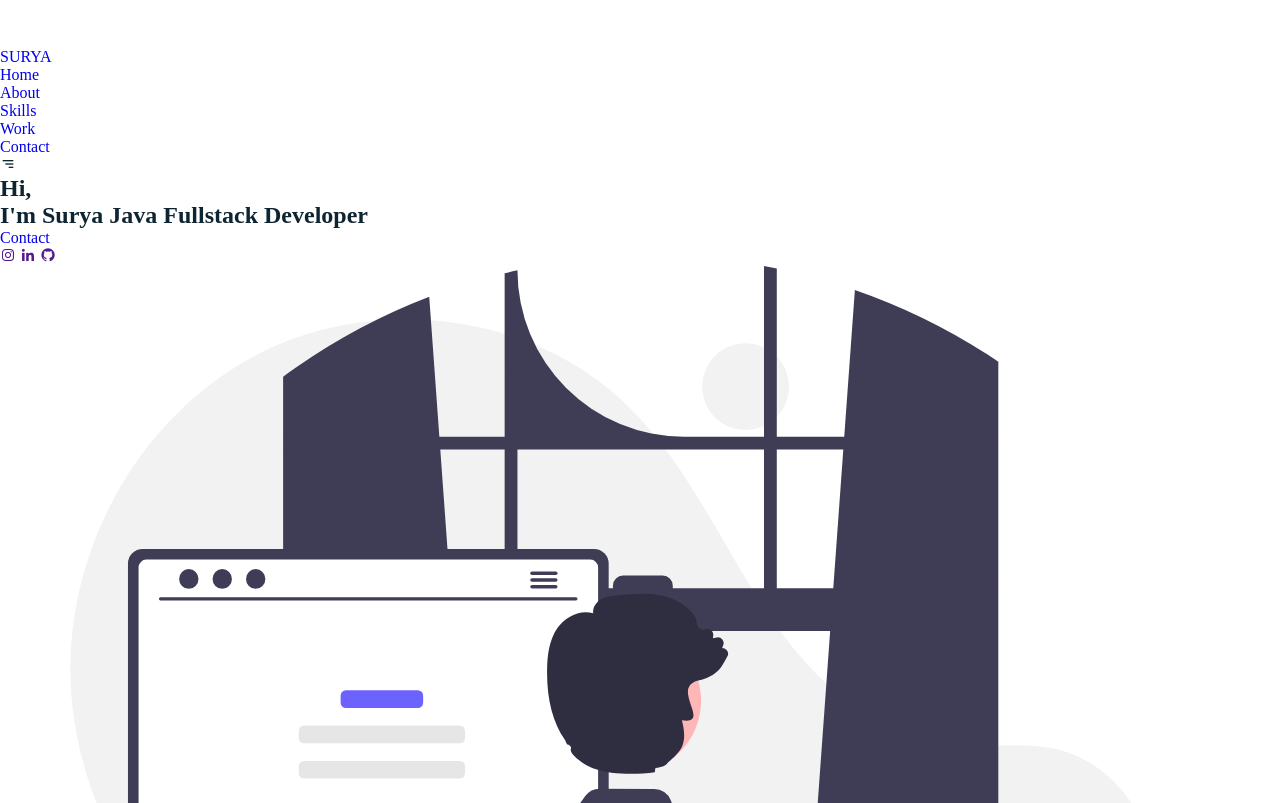
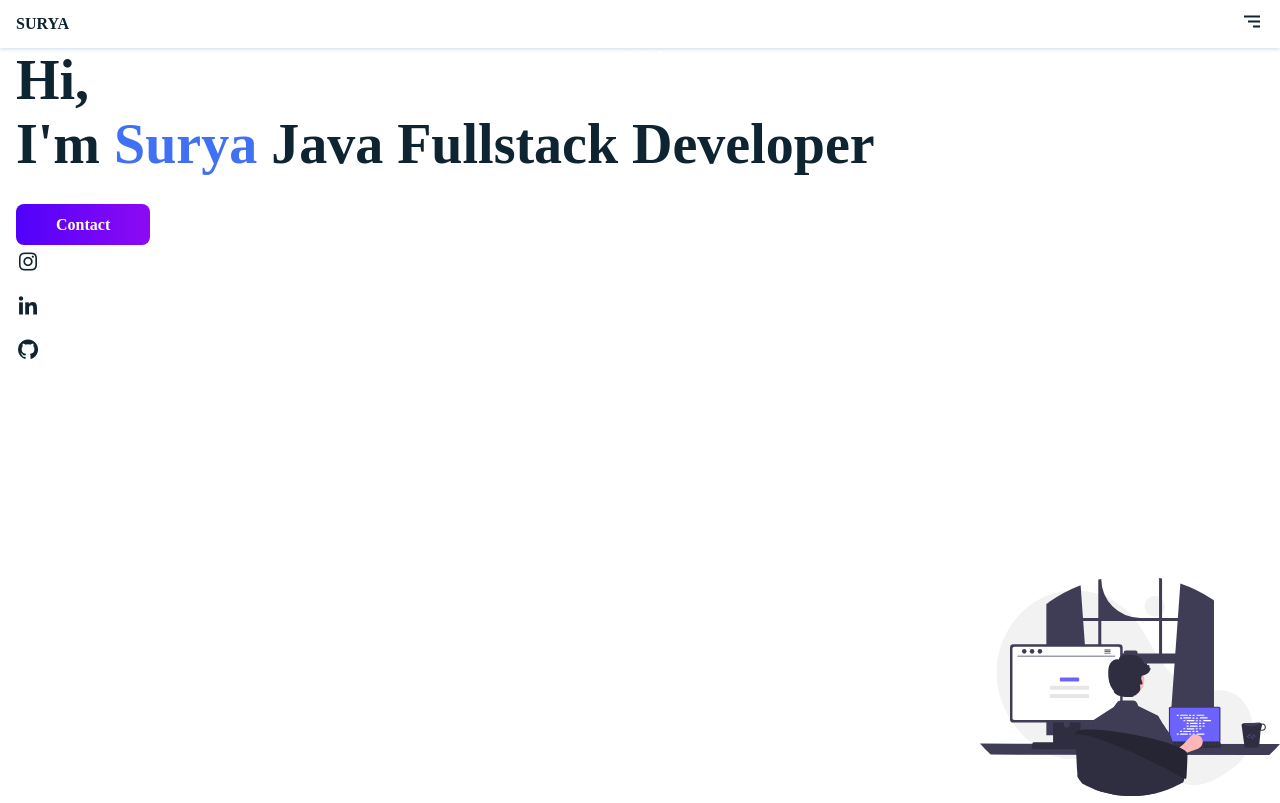
Before and after one commit to suryaa-developer/Portfolio, a plain HTML site: page index.html in a window 1280 px wide. Shown: the top 803 px of the page. Drawn offline with nearby package versions, Linux system fonts and the light colour scheme.

Commit message:
css for home section

```diff
--- a/css/style.css
+++ b/css/style.css
@@ -32,12 +32,12 @@
 
 /* margins */
 :root{
-    --ab-1:0.5rem;
-    --ab-2:1rem;
-    --ab-3:1.5rem;
-    --ab-4:2rem;
-    --ab-5:2.5rem;
-    --ab-6:3rem;
+    --mb-1:0.5rem;
+    --mb-2:1rem;
+    --mb-3:1.5rem;
+    --mb-4:2rem;
+    --mb-5:2.5rem;
+    --mb-6:3rem;
 }
 /* z-index */
 :root{
@@ -75,3 +75,141 @@ img{
     height: auto;
     display: block;
 }
+/* custom css classes */
+
+/* layout */
+.bd_grid{
+    max-width:1024;
+    display: grid;
+    grid-template-columns: 100%;
+    grid-column-gap: 2rem;
+    width: calc(100%-2rem);
+    margin-left: var(--mb-2);
+    margin-right: var(--mb-2);
+}
+
+.header{
+    width: 100%;
+    position: fixed;
+    top: 0;
+    left: 0;
+    z-index: var(--z-fixed);
+    background: #ffffff;
+    box-shadow: 0 1px 4px rgba(100, 150, 180, 0.336);
+}
+/* navbar */
+.nav{
+    height: var(--header-height);
+     display: flex;
+    justify-content: space-between;
+    align-items: center;
+    font-weight: var(--font-semi);
+}
+
+@media screen and (max-width:768px) {
+    .nav_menu{
+        position: fixed;
+        top: var(--header-height);
+        right: -100%;
+        width: 80%;
+        height: 100%;
+        padding: 2rem;
+        background-color: var(--second-color);
+        transition: 0q.5sc;
+    }
+}
+
+
+.nav_items{
+    margin-bottom: var(--mb-4);
+}
+.nav_link{
+    position: relative;
+    color: #fff;
+}
+.nav_link:hover{
+    position: relative;
+}
+
+.nav_link:hover::after{
+     position: absolute;
+    content: '';
+    width: 100%;
+    height: 0.18rem;
+    left: 0;
+    top: 2rem;
+    background-color: var(--first-color);
+}
+.nav_logo{
+    color: var(--second-color);
+}
+
+.nav_toggle{
+    color: var(--second-color);
+    font-size: 1.5rem;
+    cursor: pointer;
+}
+
+/* Active menu */
+ .active::after{
+    position: absolute;
+    content: '';
+    width: 100%;
+    height: 0.18rem;
+    left: 0;
+    top: 2rem;
+    background-color: var(--first-color);
+ }
+.show{
+    right: 0;
+}
+
+/* home section */
+.home{
+    height: calc(100vh-3rem);
+    row-gap: 1rem;
+}
+.home_data{
+    align-self: center;
+}
+.home_title{
+    font-size:var(--big-font-size);
+    margin-bottom: var(--mb-5);
+}
+.home_title-color{
+    color: var(--first-color);
+}
+.home_social{
+    display: flex;
+    flex-direction: column;
+}
+.home_social-icon{
+    width: max-content;
+    margin-bottom: var(--mb-2);
+    font-size: 1.5rem;
+    color: var(--second-color);
+}
+.home_social-icon:hover{
+    color: var(--first-color);
+}
+.home_img{
+    position: absolute;
+    right: 0;
+    bottom: 0;
+    width: 300px;
+}
+.home_img svg{
+    width: 100%;
+}
+/* Buttons */
+.button{
+    display: inline;
+    color: #fff;
+    padding: 0.75rem 2.5rem;
+    font-weight: var(--font-semi);
+    border-radius: 0.5rem;
+    background: var(--gradient-color);
+}
+.button:hover{
+    box-shadow:0 10px 36px rgba(0, 0, 0, 0.15);
+}
```
